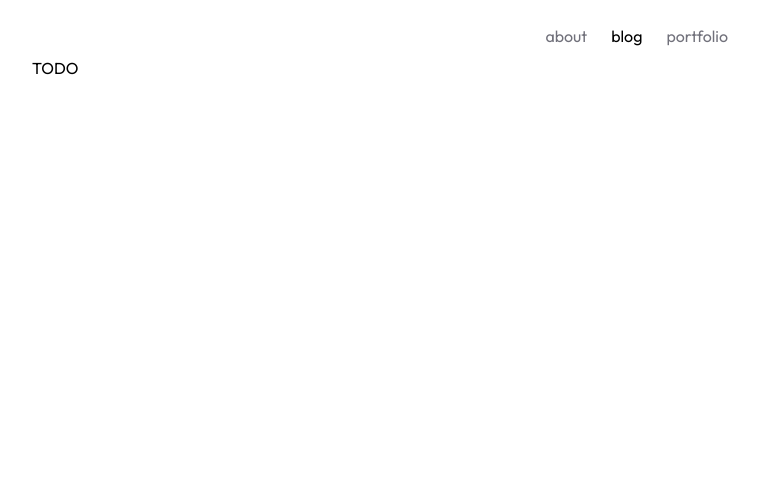
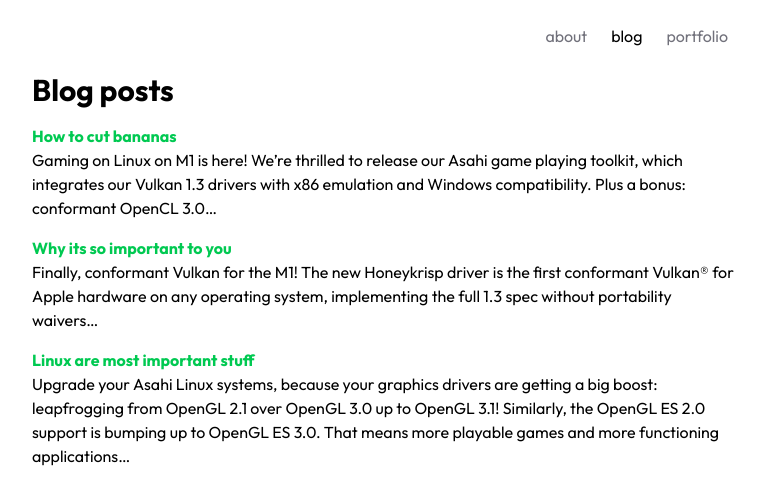
Before and after one commit to kotleni/kotleni.github.io, a Next.js app: page /blog in a window 1280 px wide. Shown: the top 502 px of the page, without its empty margins (256-1021 px from the left). Built offline with nearby package versions, Linux system fonts and the light colour scheme.

Commit message:
feat: impl stub for blog posts list

```diff
--- a/src/app/blog/page.tsx
+++ b/src/app/blog/page.tsx
@@ -1,3 +1,48 @@
+import Link from 'next/link';
+
+interface Post {
+    title: string;
+    url: string;
+    description: string;
+}
+
+const posts: Post[] = [
+    {
+        title: 'How to cut bananas',
+        url: '',
+        description:
+            'Gaming on Linux on M1 is here! We’re thrilled to release our Asahi game playing toolkit, which integrates our Vulkan 1.3 drivers with x86 emulation and Windows compatibility. Plus a bonus: conformant OpenCL 3.0…',
+    },
+    {
+        title: 'Why its so important to you',
+        url: '',
+        description:
+            'Finally, conformant Vulkan for the M1! The new Honeykrisp driver is the first conformant Vulkan® for Apple hardware on any operating system, implementing the full 1.3 spec without portability waivers…',
+    },
+    {
+        title: 'Linux are most important stuff',
+        url: '',
+        description:
+            'Upgrade your Asahi Linux systems, because your graphics drivers are getting a big boost: leapfrogging from OpenGL 2.1 over OpenGL 3.0 up to OpenGL 3.1! Similarly, the OpenGL ES 2.0 support is bumping up to OpenGL ES 3.0. That means more playable games and more functioning applications…',
+    },
+];
+
 export default function Blog() {
-    return <>TODO</>;
+    return (
+        <div className="flex flex-col gap-4 pt-4">
+            <h2 className="text-3xl font-bold">Blog posts</h2>
+            {posts.map((post, index) => {
+                return (
+                    <div key={index}>
+                        <Link className="hover:underline" href={post.url}>
+                            <p className="font-bold text-primary">
+                                {post.title}
+                            </p>
+                        </Link>
+                        <p>{post.description}</p>
+                    </div>
+                );
+            })}
+        </div>
+    );
 }
```
